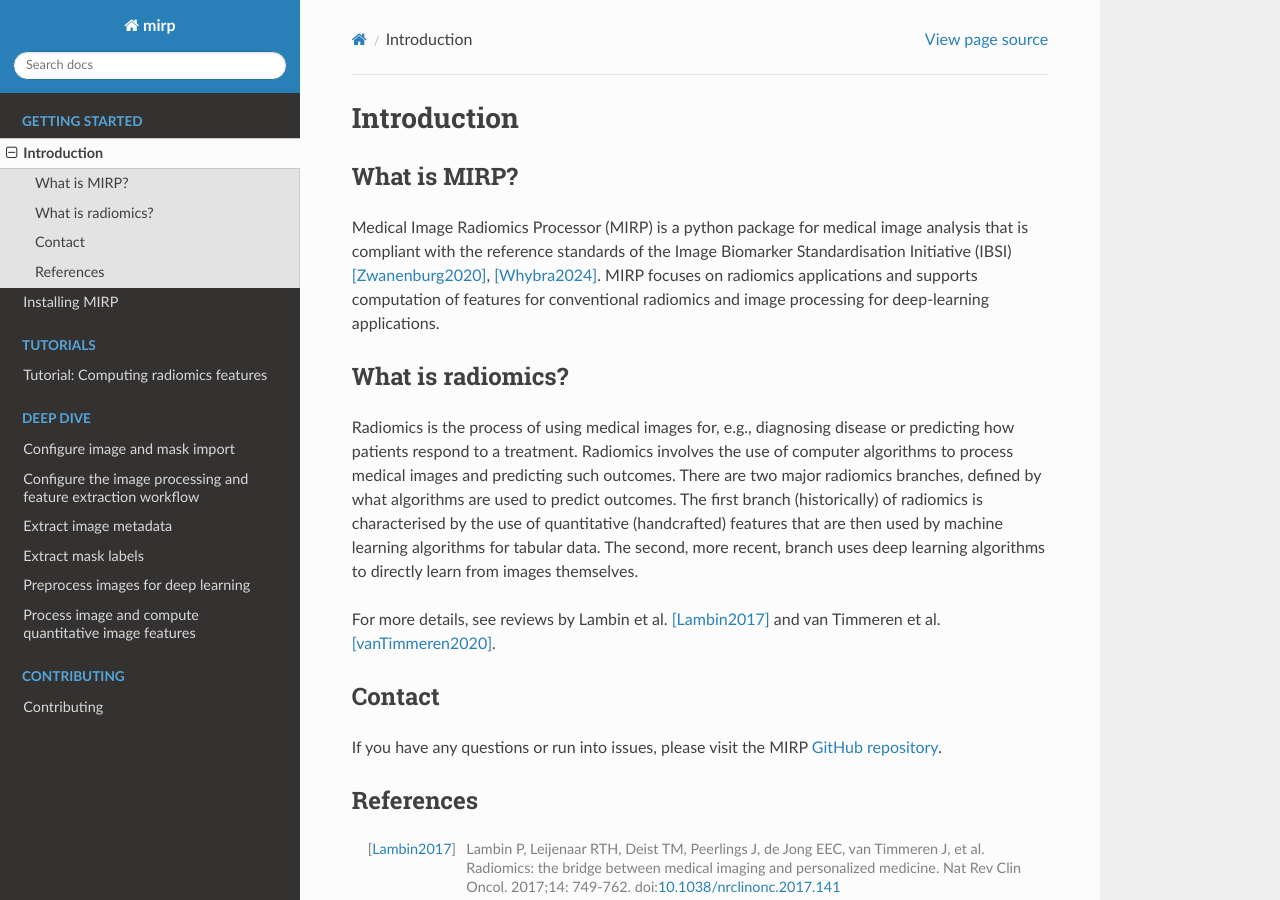
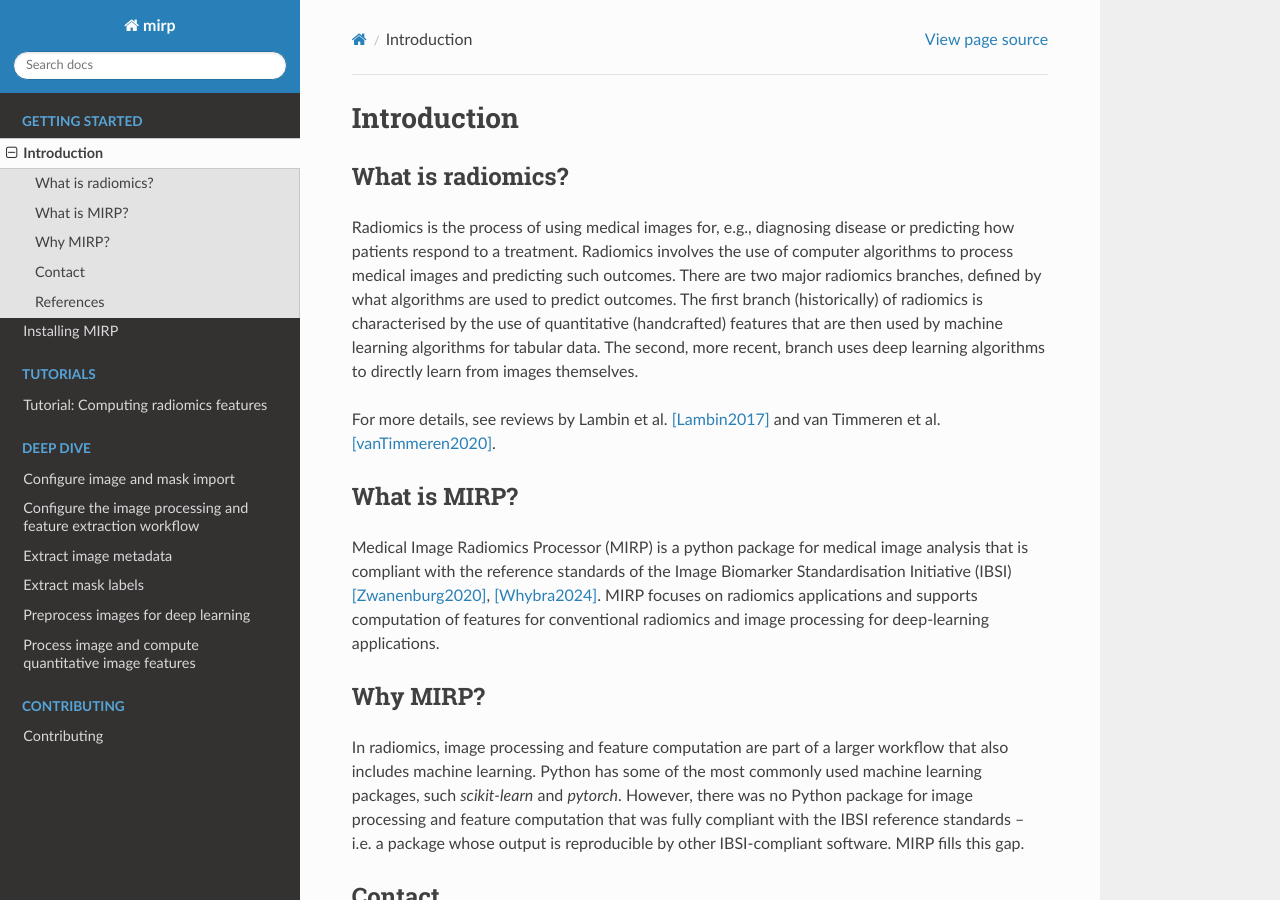
Before and after one commit to oncoray/mirp, a Sphinx documentation site: the page built from docs_source/source/introduction.rst, in a window 1280 px wide and 900 px high. Built offline with Sphinx 7.4.7 and the Read the Docs theme 2.0.0, drawn with Linux system fonts in a browser that asks for light colours; pages that are not in the unit, such as notebooks, are missing from menus.

Commit message:
Add statement of need #73

```diff
--- a/docs_source/source/introduction.rst
+++ b/docs_source/source/introduction.rst
@@ -19,6 +11,23 @@ machine learning algorithms for tabular data. The second, more recent, branch us
 directly learn from images themselves.
 
 For more details, see reviews by Lambin et al. [Lambin2017]_ and van Timmeren et al. [vanTimmeren2020]_.
+
+What is MIRP?
+-------------
+
+Medical Image Radiomics Processor (MIRP) is a python package for medical image analysis that is compliant with the
+reference standards of the Image Biomarker Standardisation Initiative (IBSI) [Zwanenburg2020]_,
+[Whybra2024]_. MIRP focuses on radiomics applications and supports computation of features for conventional
+radiomics and image processing for deep-learning applications.
+
+Why MIRP?
+---------
+
+In radiomics, image processing and feature computation are part of a larger workflow that also includes machine
+learning. Python has some of the most commonly used machine learning packages, such *scikit-learn* and *pytorch*.
+However, there was no Python package for image processing and feature computation that was fully compliant with the
+IBSI reference standards -- i.e. a package whose output is reproducible by other IBSI-compliant software. MIRP fills
+this gap.
 
 Contact
 -------
```
Also changed, not shown: other parts of docs_source/source/introduction.rst (+0 -8 lines).
